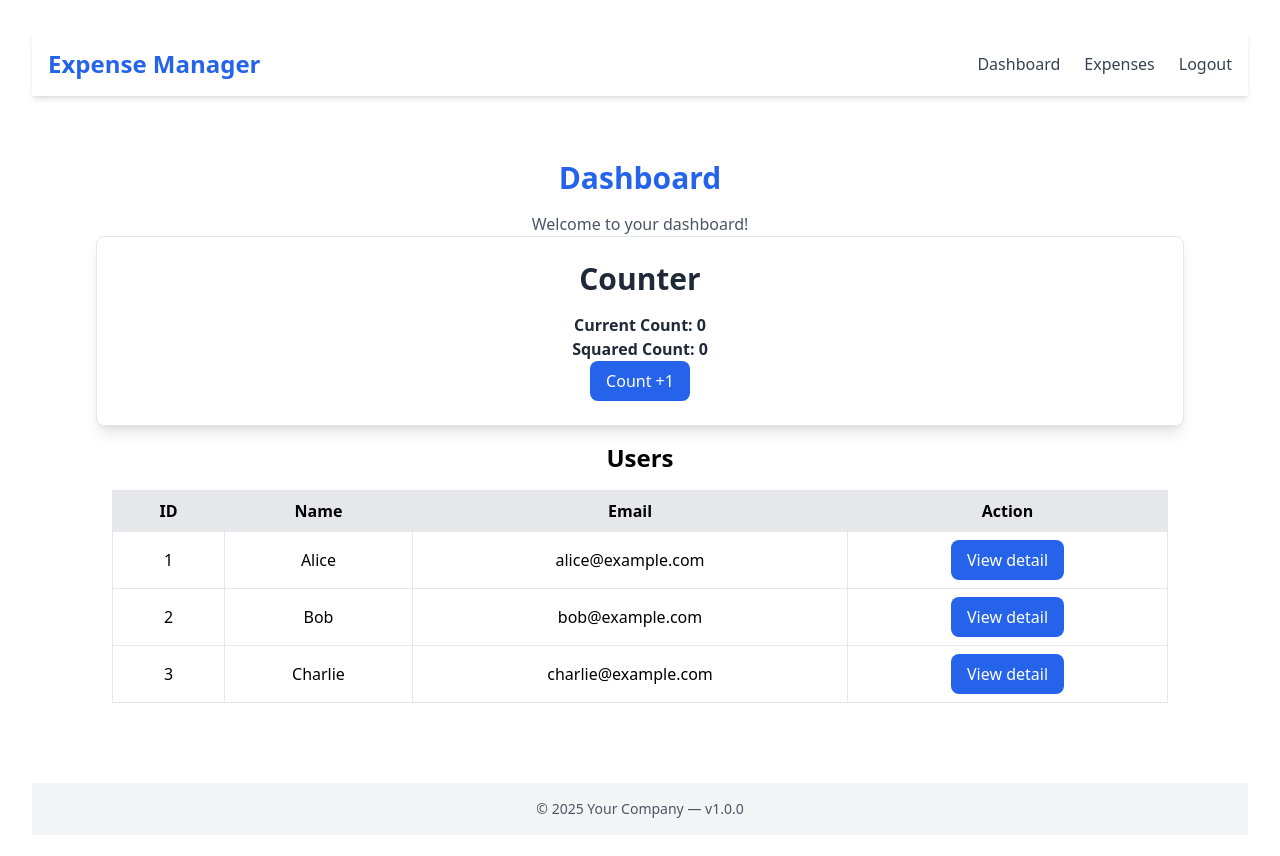
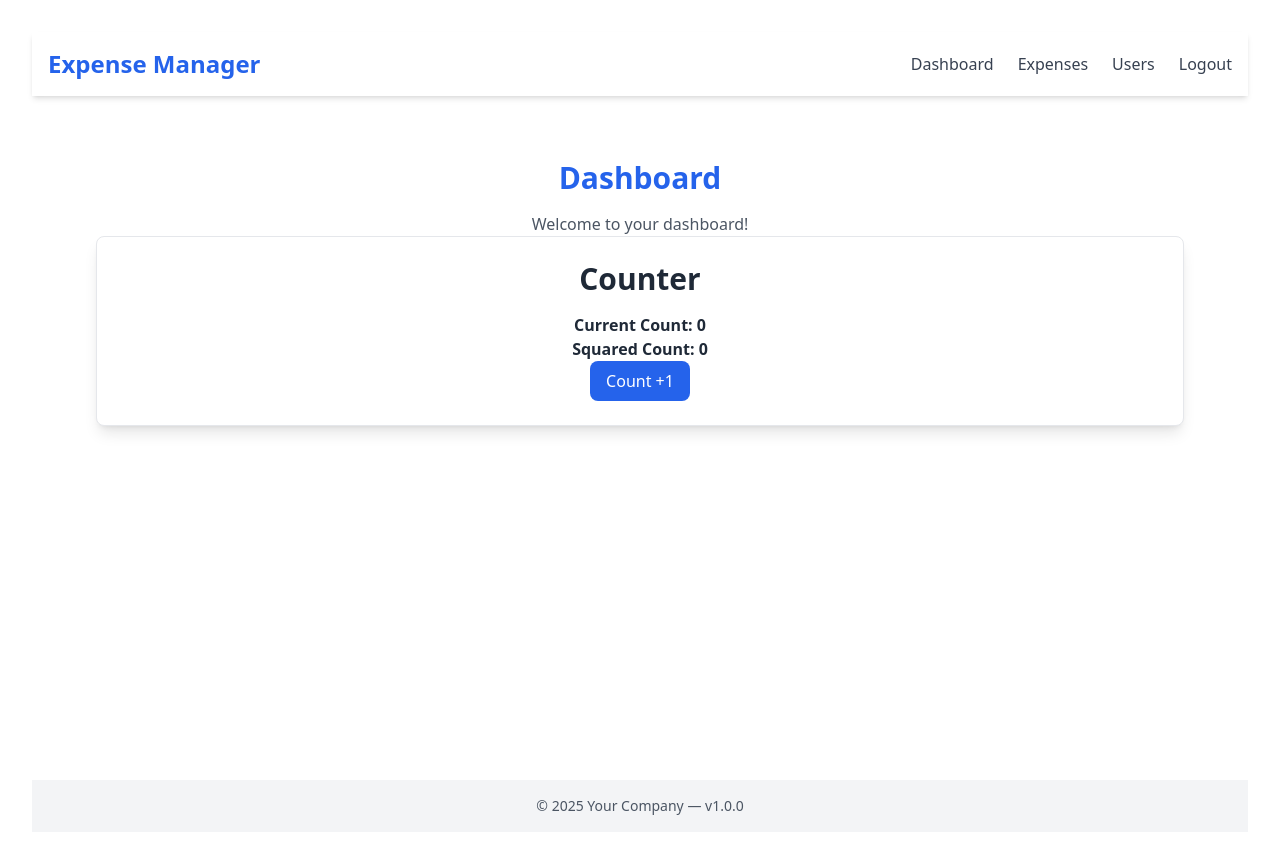
Before and after one commit to zoe-zhang-seu/smart-expense-manager, a React (Vite) app in the folder client/: page /dashboard in a window 1280 px wide. Shown: the top 856 px of the page. Built offline with nearby package versions, Linux system fonts and the light colour scheme.

Commit message:
[#15] update footer and header

```diff
--- a/client/src/components/Header.tsx
+++ b/client/src/components/Header.tsx
@@ -1,12 +1,14 @@
 import { Link } from 'react-router-dom';
 
 export function Header({
-  title = 'My App',
+  title = 'Expense Manager',
   links = [
     { to: '/dashboard', label: 'Dashboard' },
     { to: '/expenses',  label: 'Expenses' },
+    { to: '/users', label: 'Users' },
     { to: '/logout',  label: 'Logout' },
   ],
+
 }) {
   return (
     <header className="bg-white shadow-md">
--- a/client/src/components/Layout.tsx
+++ b/client/src/components/Layout.tsx
@@ -12,6 +12,7 @@ export function Layout() {
         links={[
           { to: '/dashboard', label: 'Dashboard' },
           { to: '/expenses',  label: 'Expenses' },
+          { to: '/users', label: 'Users' },
           { to: '/logout',    label: 'Logout' },
         ]}
       />
--- a/client/src/components/Routers.tsx
+++ b/client/src/components/Routers.tsx
@@ -4,6 +4,7 @@ import Dashboard from "../pages/Dashboard";
 import Expenses from "../pages/Expenses";
 import User from "../pages/Users/User";
 import { Layout } from "./Layout";
+import { UsersDashboard } from "../pages/Users/UserDashboard";
 
 export const Routers = () => {
   return (
@@ -14,6 +15,7 @@ export const Routers = () => {
           <Route path="/dashboard" element={<Dashboard />} />
           <Route path="/expenses" element={<Expenses />} />
           <Route path="/users/:userId" element={<User />} />
+          <Route path="/users" element={<UsersDashboard />} />
         </Route>
       </Routes>
     </>
--- a/client/src/pages/Dashboard.tsx
+++ b/client/src/pages/Dashboard.tsx
@@ -1,5 +1,4 @@
 import { Counter } from "./Calculator/Counter";
-import { UsersDashboard } from "./Users/UserDashboard";
 
 export default function Dashboard() {
   return (
@@ -8,7 +7,6 @@ export default function Dashboard() {
         <h1 className="text-3xl font-bold text-blue-600">Dashboard</h1>
         <p className="mt-4 text-gray-600">Welcome to your dashboard!</p>
         <Counter />
-        <UsersDashboard />
       </div>
     </>
   );
```
